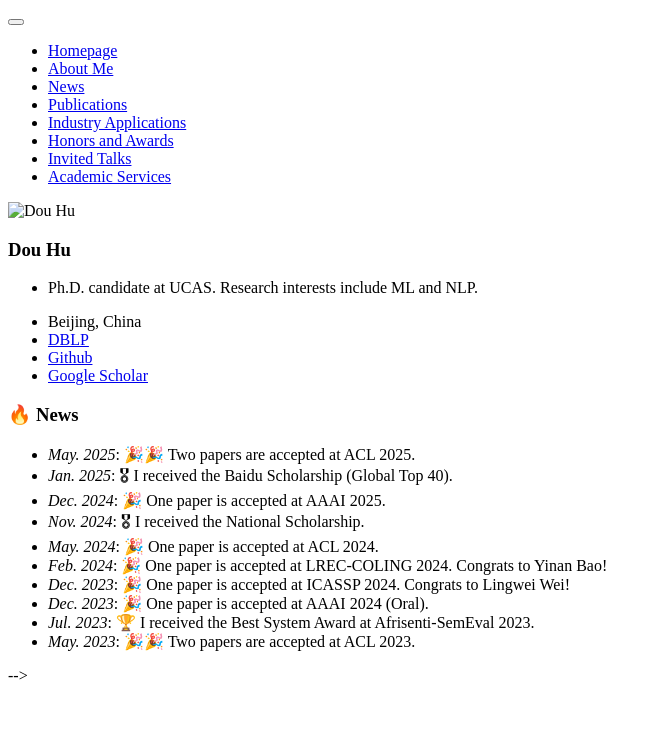
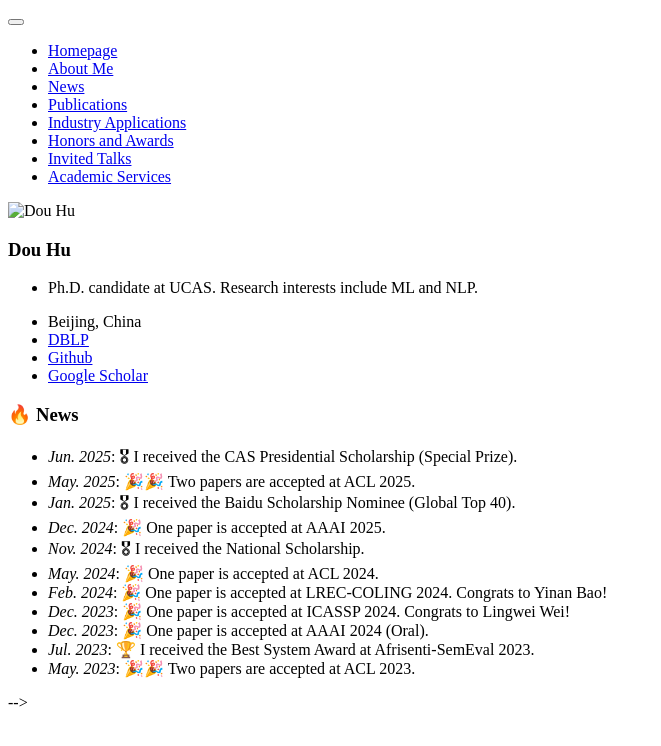
Before and after one commit to hudou95/hudou95.github.io, a Jekyll site: the page built from _pages/includes/news.md, in a window 1280 px wide. Shown: the top 746 px of the page, without its empty margins (0-661 px from the left). Built offline with Jekyll 4.4.1, drawn with Linux system fonts in a browser that asks for light colours; our own code applies the rules of GitHub Pages for plain Markdown files; comment, search, counter and statistics services are not loaded.

Commit message:
update pages

```diff
--- a/_pages/includes/news.md
+++ b/_pages/includes/news.md
@@ -1,6 +1,8 @@
 # 🔥 News
+
+- *Jun. 2025*: 🎖 I received the CAS Presidential Scholarship (Special Prize).
 - *May. 2025*: 🎉🎉 Two papers are accepted at ACL 2025.
-- *Jan. 2025*: 🎖 I received the Baidu Scholarship (Global Top 40).
+- *Jan. 2025*: 🎖 I received the Baidu Scholarship Nominee (Global Top 40).
 - *Dec. 2024*: 🎉 One paper is accepted at AAAI 2025.
 - *Nov. 2024*: 🎖 I received the National Scholarship.
 - *May. 2024*: 🎉 One paper is accepted at ACL 2024.
```
